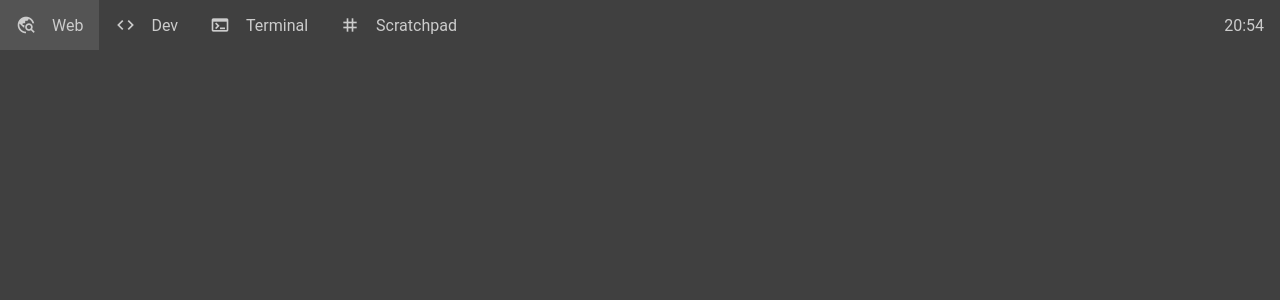
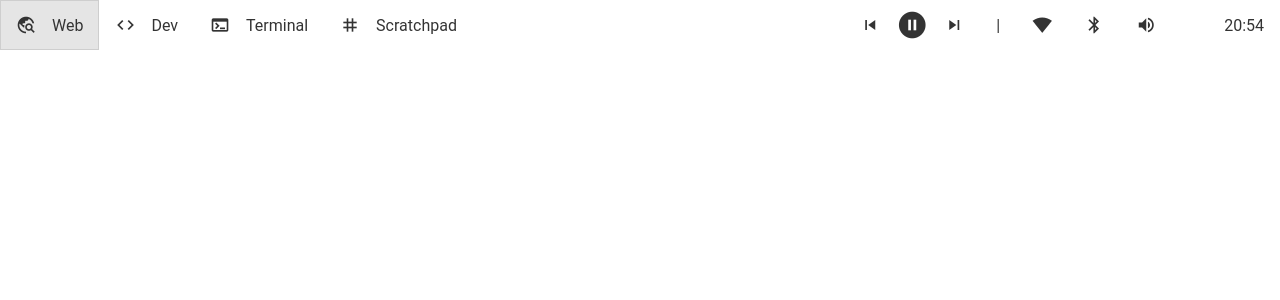
Before and after one commit to lucas-bortoli/i3-dock, a React (Vite) app: page / in a window 1280 px wide. Shown: the top 300 px of the page. Built offline with nearby package versions, Linux system fonts and the light colour scheme.

Commit message:
Shell command launcher

```diff
--- a/package.json
+++ b/package.json
@@ -24,7 +24,8 @@
     "@electron-toolkit/utils": "^1.0.2",
     "classnames": "^2.3.2",
     "i3": "^0.3.0",
-    "material-icons": "^1.13.5"
+    "material-icons": "^1.13.5",
+    "mpris-service": "^2.1.2"
   },
   "devDependencies": {
     "@electron-toolkit/tsconfig": "^1.0.1",
--- a/src/main/ipc.ts
+++ b/src/main/ipc.ts
@@ -1,3 +1,4 @@
+import { spawn } from "child_process";
 import { app, ipcMain, webContents } from "electron";
 import i3 from "i3";
 
@@ -13,6 +14,10 @@ app.whenReady().then(() => {
     client.command(command);
   });
 
+  ipcMain.on("spawn-command", (_, command: string, args: string[]) => {
+    spawn(command, args);
+  });
+
   client.on("workspace", data => {
     webContents.getAllWebContents().map(wc => {
       wc.send("wm-event:workspace", data);
--- a/src/preload/index.ts
+++ b/src/preload/index.ts
@@ -2,6 +2,8 @@ import { contextBridge, ipcRenderer } from "electron";
 
 const api = {
   sendWmCommand: (command: string) => ipcRenderer.send("wm-command", command),
+  spawnProcess: (command: string, argv: string[]) =>
+    ipcRenderer.send("spawn-command", command, argv),
 };
 
 const relayIpcEvent = eventName => {
--- a/src/renderer/src/Taskbar.tsx
+++ b/src/renderer/src/Taskbar.tsx
@@ -1,4 +1,7 @@
 import Clock from "./components/Clock";
+import MediaPlayer from "./components/MediaPlayer";
+import Separator from "./components/Separator";
+import ShellCommandIcon from "./components/ShellCommandIcon";
 import Spacer from "./components/Spacer";
 import WorkspaceSwitcher from "./components/WorkspaceSwitcher";
 
@@ -7,6 +10,14 @@ const Taskbar = () => {
     <div className="taskbar">
       <WorkspaceSwitcher />
       <Spacer />
+      <MediaPlayer />
+      <Separator marginLeft marginRight visible />
+      <div className="shellCommandBar">
+        <ShellCommandIcon icon="network_wifi" command="nmtui" />
+        <ShellCommandIcon icon="bluetooth" command="bluetuith" />
+        <ShellCommandIcon icon="volume_up" command="pulsemixer" />
+      </div>
+      <Separator marginLeft marginRight visible={false} />
       <Clock />
     </div>
   );
--- a/src/renderer/src/assets/index.scss
+++ b/src/renderer/src/assets/index.scss
@@ -9,6 +9,8 @@ body {
   padding: 0;
   margin: 0;
   user-select: none;
+  outline: none;
+  box-sizing: border-box;
 }
 
 @mixin flex($dir) {
@@ -17,7 +19,7 @@ body {
 }
 
 :root {
-  --panel-bg: rgba(0, 0, 0, 0.75);
+  --panel-bg: rgba(255, 255, 255, 0.45);
   --item-hover-bg: rgba(255, 255, 255, 0.05);
   --item-active-bg: rgba(255, 255, 255, 0.1);
   --text: #ccc;
@@ -29,6 +31,46 @@ body {
 .taskbar {
   @include flex($dir: row);
 
+  align-items: center;
+  filter: invert(1);
+
+  button {
+    @include flex($dir: row);
+    display: inline-flex;
+    align-items: center;
+    justify-content: center;
+
+    font-family: inherit;
+    font-size: 16px;
+    background-color: transparent;
+    color: var(--text);
+    padding: 0 16px;
+    height: 50px;
+    border: 0;
+
+    &:hover {
+      box-shadow: inset 0px 0px 0px 1px rgba(255, 255, 255, 0.1);
+      background-color: var(--item-hover-bg);
+    }
+
+    &:active {
+      background-color: var(--item-active-bg);
+    }
+
+    &:focus {
+      box-shadow: inset 0px 0px 0px 2px rgba(255, 255, 255, 0.1);
+    }
+
+    .icon {
+      font-size: 20px;
+      margin-right: 16px;
+    }
+
+    .icon.icon-only {
+      margin-right: 0;
+    }
+  }
+
   .workspaceSwitcher {
     @include flex($dir: row);
 
@@ -38,25 +80,28 @@ body {
       @include flex($dir: row);
       align-items: center;
       justify-content: center;
+
       padding: 0 16px;
       min-width: 50px;
-      height: 50px;
-
-      &:hover {
-        background-color: var(--item-hover-bg);
-      }
-
-      &:active {
-        background-color: var(--item-active-bg);
-      }
 
       &.current {
         background-color: var(--item-active-bg);
       }
+    }
+  }
+
+  .shellCommandBar {
+    @include flex($dir: row);
+  }
+
+  .mediaPlayer {
+    @include flex($dir: row);
+
+    .playPause {
+      padding: 0;
 
       .icon {
-        font-size: 20px;
-        margin-right: 16px;
+        font-size: 32px;
       }
     }
   }
@@ -69,6 +114,22 @@ body {
     height: 50px;
   }
 
+  .separator {
+    opacity: 0;
+
+    &.marginLeft {
+      margin-left: 16px;
+    }
+
+    &.marginRight {
+      margin-right: 16px;
+    }
+
+    &.visible {
+      opacity: 1;
+    }
+  }
+
   .spacer {
     flex-grow: 1;
   }
--- /dev/null
+++ b/src/renderer/src/components/MediaPlayer.tsx
@@ -0,0 +1,19 @@
+import classNames from "classnames";
+
+const MediaPlayer = () => {
+  return (
+    <div className="mediaPlayer">
+      <button>
+        <span className={classNames("material-icons", "icon", "icon-only")}>skip_previous</span>
+      </button>
+      <button className="playPause">
+        <span className={classNames("material-icons", "icon", "icon-only")}>pause_circle</span>
+      </button>
+      <button>
+        <span className={classNames("material-icons", "icon", "icon-only")}>skip_next</span>
+      </button>
+    </div>
+  );
+};
+
+export default MediaPlayer;
--- /dev/null
+++ b/src/renderer/src/components/Separator.tsx
@@ -0,0 +1,22 @@
+import classNames from "classnames";
+
+interface Props {
+  marginLeft?: boolean;
+  marginRight?: boolean;
+  visible?: boolean;
+}
+
+const Separator = (props: Props) => {
+  return (
+    <span
+      className={classNames("separator", {
+        marginLeft: !!props.marginLeft,
+        marginRight: !!props.marginRight,
+        visible: props.visible ?? true,
+      })}>
+      |
+    </span>
+  );
+};
+
+export default Separator;
--- /dev/null
+++ b/src/renderer/src/components/ShellCommandIcon.tsx
@@ -0,0 +1,36 @@
+import classNames from "classnames";
+
+declare var api: { spawnProcess: (command: string, argv: string[]) => void };
+
+interface Props {
+  icon: string;
+  command: string;
+  tooltip?: string;
+}
+
+const ShellCommandIcon = (props: Props) => {
+  const launch = () => {
+    const argv = [
+      "-T",
+      "@os_floating",
+      "-o",
+      "remember_window_size=false",
+      "-o",
+      "initial_window_width=100c",
+      "-o",
+      "initial_window_height=25c",
+      "-o",
+      "confirm_os_window_close=0",
+    ];
+
+    api.spawnProcess("kitty", [...argv, props.command]);
+  };
+
+  return (
+    <button onClick={launch}>
+      <span className={classNames("material-icons", "icon", "icon-only")}>{props.icon}</span>
+    </button>
+  );
+};
+
+export default ShellCommandIcon;
--- a/src/renderer/src/components/WorkspaceSwitcher.tsx
+++ b/src/renderer/src/components/WorkspaceSwitcher.tsx
@@ -6,7 +6,7 @@ const workspaces: { name: string; displayName?: string; icon?: string }[] = [
   { name: "1", icon: "travel_explore", displayName: "Web" },
   { name: "2", icon: "code", displayName: "Dev" },
   { name: "3", icon: "terminal", displayName: "Terminal" },
-  { name: "999", icon: "tag", displayName: "Scratchpad" },
+  { name: "4", icon: "tag", displayName: "Scratchpad" },
 ];
 
 const WorkspaceSwitcher = () => {
@@ -15,7 +15,7 @@ const WorkspaceSwitcher = () => {
   return (
     <ul className="workspaceSwitcher">
       {workspaces.map(workspace => (
-        <li
+        <button
           key={workspace.name}
           className={classNames("workspace", { current: currentWorkspace === workspace.name })}
           onClick={() => setCurrentWorkspace(workspace.name)}>
@@ -23,7 +23,7 @@ const WorkspaceSwitcher = () => {
             <span className={classNames("material-icons", "icon")}>{workspace.icon}</span>
           )}
           {workspace.displayName ?? workspace.name}
-        </li>
+        </button>
       ))}
     </ul>
   );
```
Also changed, not shown: 1 other file (tests, documents, lock files or other folders).
